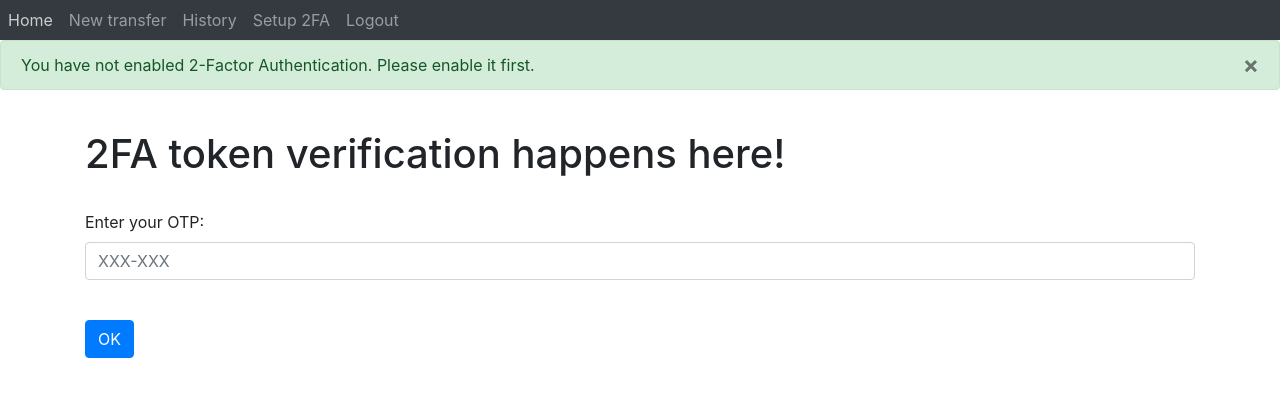
After one commit to magdalenasloninska/wdbk-playground, a Flask app: page /verify-2fa-token in a window 1280 px wide. The commit adds this page. Shown: the top 397 px of the page. Run offline with Flask 3, Linux system fonts and the light colour scheme; the visitor is signed in with stand-in values (Sample User, id 1); some libraries are stand-ins or nearby versions.

Commit message:
Completed workflow for 2FA setup

```diff
--- a/bank/website/models.py
+++ b/bank/website/models.py
@@ -1,5 +1,3 @@
-from datetime import timezone
-
 from flask_login import UserMixin
 from sqlalchemy.sql import func
 import pyotp
--- /dev/null
+++ b/bank/website/templates/verify_2fa_token.html
@@ -0,0 +1,23 @@
+{% extends "base.html" %}
+
+{% block title %}Verify 2FA token{% endblock %}
+
+{% block content %}
+<br />
+<h1>2FA token verification happens here!</h1>
+<br />
+<form method="POST">
+  <div class="form-group">
+    <label for="email">Enter your OTP:</label>
+    <input
+      type="text"
+      class="form-control"
+      id="otp"
+      name="otp"
+      placeholder="XXX-XXX"
+    />
+  </div>
+  <br />
+  <button type="submit" class="btn btn-primary">OK</button>
+</form>
+{% endblock %}
--- a/bank/website/views.py
+++ b/bank/website/views.py
@@ -87,3 +87,30 @@ def setup_2fa():
     uri = current_user.get_authentication_setup_uri()
     base64_qr_image = get_b64encoded_qr_image(uri)
     return render_template("setup_2fa.html", user=current_user, secret=secret, qr_image=base64_qr_image)
+
+@views.route('/verify-2fa-token', methods=['GET', 'POST'])
+def verify_2fa_token():
+    otp = request.form.get('otp', '')
+    if len(otp) == 6:
+        if current_user.is_otp_valid(otp):
+            if current_user.is_2fa_enabled:
+                flash("2FA verification successful. You are logged in!", category="success")
+                return redirect(url_for('views.home'))
+            else:
+                try:
+                    current_user.is_2fa_enabled = True
+                    db.session.commit()
+                    flash("2FA setup successful. You are logged in!", category="success")
+                    return redirect(url_for('views.home'))
+                except Exception:
+                    db.session.rollback()
+                    flash("2FA setup failed. Please try again.", category="danger")
+                    return redirect(url_for('views.verify_2fa_token'))
+        else:
+            flash("Invalid OTP. Please try again.", category="danger")
+            return redirect(url_for('views.verify_2fa_token'))
+    else:
+        if not current_user.is_2fa_enabled:
+            flash(
+                "You have not enabled 2-Factor Authentication. Please enable it first.", category="info")
+        return render_template("verify_2fa_token.html", user=current_user, form=request.form)
```
Also changed, not shown: bank/notes.txt (+11 -1 lines), bank/website/auth.py (+5 -3 lines), bank/website/templates/setup_2fa.html (+7 -2 lines).
